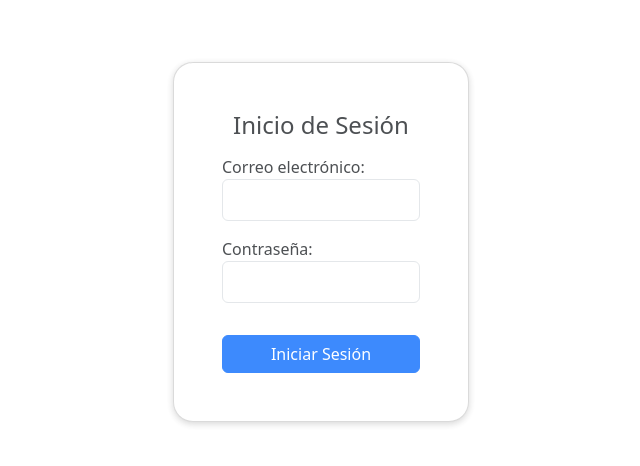
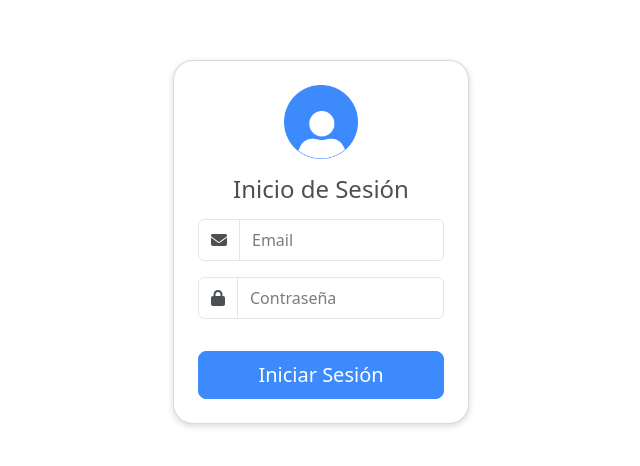
Before and after one commit to MoisesGV/React-Airtable, a React (Vite) app: page /login in a window 1280 px wide. Shown: the part 158-624 px from the top of the page, without its empty margins (319-959 px from the left). Built offline with nearby package versions, Linux system fonts and the light colour scheme; no server answers.

Commit message:
Ajustes en form y columnas

```diff
--- a/src/App.css
+++ b/src/App.css
@@ -2,3 +2,7 @@
     border-radius: 50%
 }
     */
+
+   .img-login{
+    width: 30%;
+   }
--- a/src/App.jsx
+++ b/src/App.jsx
@@ -24,7 +24,7 @@ function App() {
       <Routes>
         <Route path="/" element={<Home />} />
         <Route path="/login" element={<Login />} />
-        <Route path="*" element={<Login />} />
+        <Route path="*" element={<Home />} />
       </Routes>
     </>
   );
--- a/src/Credenciales.js
+++ b/src/Credenciales.js
@@ -1,27 +1,5 @@
-/*
-// Import the functions you need from the SDKs you need
-import { initializeApp } from "firebase/app";
-// TODO: Add SDKs for Firebase products that you want to use
-// https://firebase.google.com/docs/web/setup#available-libraries
-
-// Your web app's Firebase configuration
-const firebaseConfig = {
-  apiKey: "AIzaSyBAPUaqSExSPB14Jsr6XwYYclGNHD2zY0w",
-  authDomain: "airtable-register.firebaseapp.com",
-  projectId: "airtable-register",
-  storageBucket: "airtable-register.appspot.com",
-  messagingSenderId: "847042359978",
-  appId: "1:847042359978:web:bb5c747ebc7d3d2b9316d3"
-};
-
-// Initialize Firebase
-const AppFireBase = initializeApp(firebaseConfig);
-console.log('test credenciales')
-export default AppFireBase
-*/
-
 import { createClient } from "@supabase/supabase-js";
-const supabaseUrl = "https://fjnixsewltbmvzekxpoh.supabase.co";
+const supabaseUrl = import.meta.env.VITE_SUPABASE_URL;
 const supabaseKey = import.meta.env.VITE_SUPABASE_KEY;
 
 const Supabase = createClient(supabaseUrl, supabaseKey);
--- a/src/components/Login.jsx
+++ b/src/components/Login.jsx
@@ -1,5 +1,8 @@
 import React, { useState } from "react";
 import Supabase from "../Credenciales";
+
+import { FontAwesomeIcon } from "@fortawesome/react-fontawesome";
+import { faEnvelope, faLock } from "@fortawesome/free-solid-svg-icons";
 
 const Login = () => {
   const [usuarioError, setusuarioError] = useState(false);
@@ -27,23 +30,35 @@ const Login = () => {
     <div className="container-fluid">
       <div className="row vh-100 d-flex align-items-center ">
         <div className="col-md-5 col-lg-3 mx-auto">
-          <form className="card p-5 frame mx-auto" onSubmit={Autentication}>
-            <h4 className="card-title mb-3 text-center">Inicio de Sesión</h4>
-            <div className="form-group mb-3">
-              <label>Correo electrónico:</label>
+          <form className="card p-4 frame mx-auto" onSubmit={Autentication}>
+            <img
+              src="../../public/avatar.png"
+              className="rounded mx-auto d-block  text-center img-login"
+              alt=""
+            />
+            <h4 className="card-title my-3 text-center">Inicio de Sesión</h4>
+
+            <div className="input-group mb-3 ">
+              <span className="input-group-text bg-white" id="basic-addon1">
+                <FontAwesomeIcon icon={faEnvelope} />
+              </span>
               <input
                 type="email"
                 className="form-control py-2"
                 id="email"
+                placeholder="Email"
               ></input>
             </div>
-            <div className="form-group mb-3">
-              <label>Contraseña:</label>
+            <div className="input-group mb-3 ">
+              <span className="input-group-text bg-white" id="basic-addon1">
+                <FontAwesomeIcon icon={faLock} />
+              </span>
               <input
                 type="password"
                 className="form-control py-2"
                 id="password"
                 autoComplete="on"
+                placeholder="Contraseña"
               ></input>
             </div>
             {/*<div className="form-check">
@@ -51,7 +66,7 @@ const Login = () => {
             <label className="form-check-label">Recordarme</label>
           </div>
           */}
-            <button type="submit" className="btn btn-primary mt-3">
+            <button type="submit" className="btn btn-primary btn-lg mt-3">
               Iniciar Sesión
             </button>
             {usuarioError ? (
--- a/src/components/ShowPerson.jsx
+++ b/src/components/ShowPerson.jsx
@@ -200,6 +200,8 @@ const ShowPerson = ({ data }) => {
       ShowAlert("Escribe el Teléfono", "warning");
     } else if (AsisteComo.trim() === "") {
       ShowAlert("Debe seleccionar una opción en Asiste Como", "warning");
+    } else if (EstatusUne.trim() === "") {
+      ShowAlert("Debe seleccionar una opción en Estatus Une", "warning");
     } else {
       if (Operation === 1) {
         //console.log("operacion" + Operation);
@@ -376,7 +378,7 @@ const ShowPerson = ({ data }) => {
   } else {
     //console.log(results);
     return (
-      <div className="App col-md-10 mt-2 pt-5 px-3 ">
+      <div className="App col-md-9 col-lg-10 mt-2 pt-5 px-3 order-first order-md-last">
         <div className="container-fluid App">
           <div className="row mt-3">
             {/*Searcher*/}
--- a/src/components/Sidebar.jsx
+++ b/src/components/Sidebar.jsx
@@ -7,7 +7,7 @@ import { faPersonCircleCheck, faHome } from "@fortawesome/free-solid-svg-icons";
 
 const Sidebar = ({ email }) => {
   return (
-    <section className="d-flex flex-column flex-shrink-0 pt-5 px-3 text-white bg-dark col-md-3 col-lg-2 ">
+    <section className="d-flex flex-column flex-shrink-0 pt-5 px-3 text-white bg-dark col-md-3 col-lg-2  ">
       <hr />
       <ul className="nav nav-pills flex-column">
         <li className="nav-item">
```
Also changed, not shown: public/Login.png (added), public/avatar.png (added).
